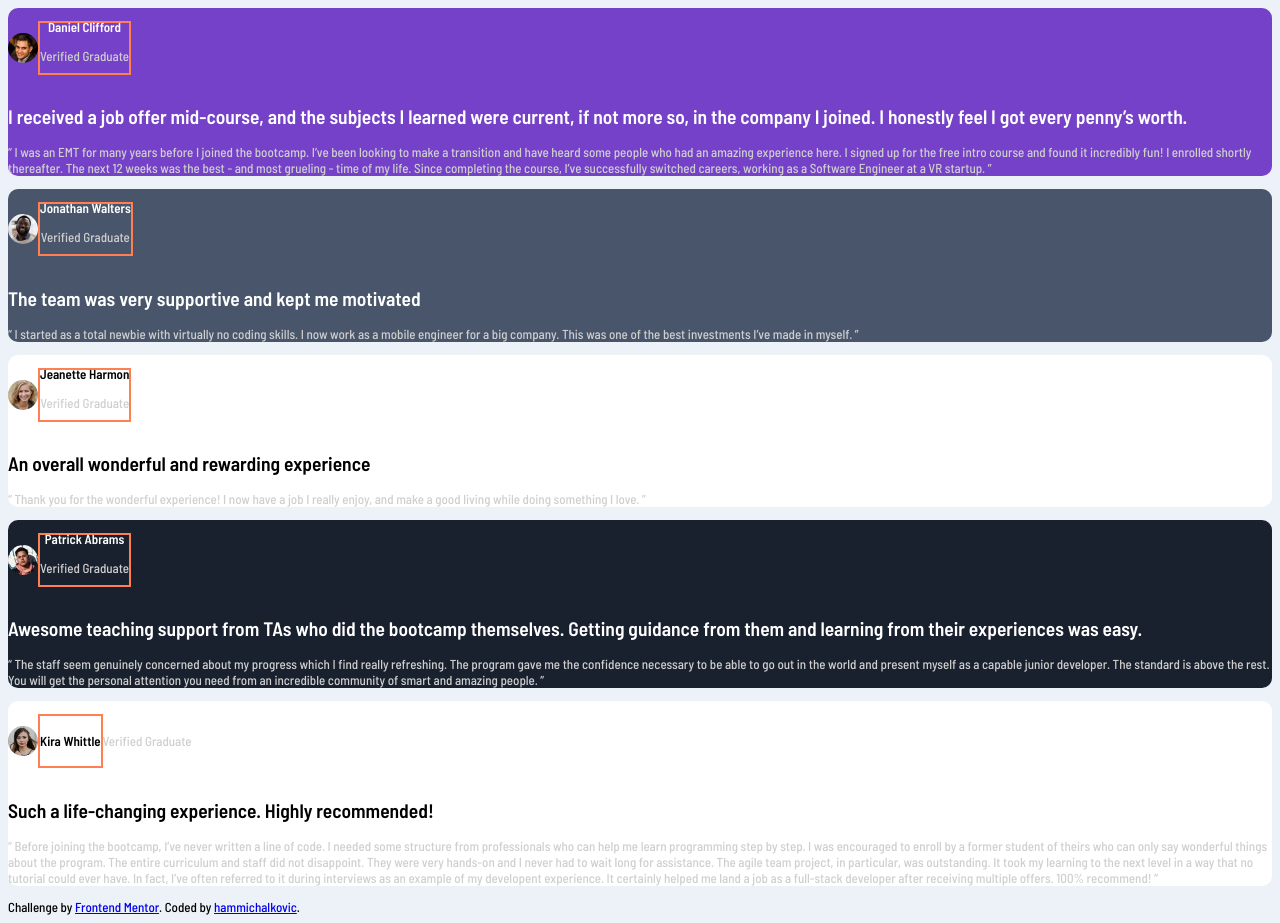
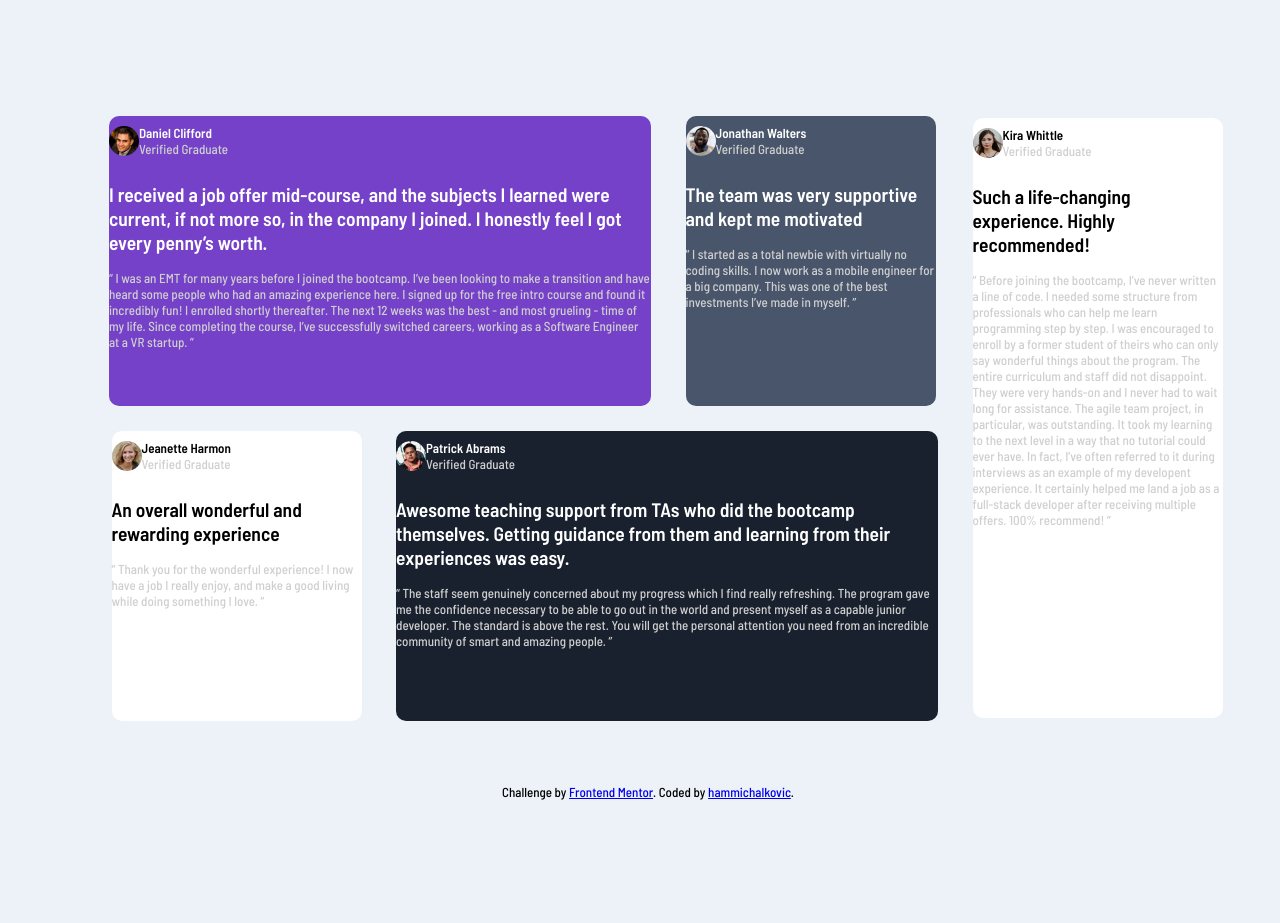
Before and after one commit to hammichalkovic/frontend-mentor-practices, a plain HTML site: page junior/testimonials-grid-section-main/index.html in a window 1280 px wide. After the commit the page ends 816 px from the top, so only its background shows below. Drawn offline with Linux system fonts and the light colour scheme.

Commit message:
Set grid in CSS and change footer in HTML

```diff
--- a/junior/testimonials-grid-section-main/css/style.css
+++ b/junior/testimonials-grid-section-main/css/style.css
@@ -4,6 +4,26 @@ body {
     background-color: hsl(210, 46%, 95%);
     font-family: 'Barlow Semi Condensed', sans-serif;
     font-size: 13px;
+    min-height: 100vh;
+    width: 100vw;
+    display: flex;
+    flex-direction: column;
+    justify-content: center;
+    align-items: center;
+}
+
+main {
+    height: 600px;
+    width: 1100px;
+    display: grid;
+    place-items: center;
+    grid-template-columns: repeat(4, 277px);
+    grid-template-rows: repeat(2, 305px);
+    grid-template-areas:
+    "dc dc jw kw"
+    "jh pa pa kw";
+    gap: 10px;
+
 }
 
 section {
@@ -25,44 +45,69 @@ p {
     color: hsl(0, 0%, 81%);
 }
 
+.feedback1 {
+    /* border: 2px solid salmon; */
+    background-color: hsl(263, 55%, 52%);
+    grid-area: dc;
+    height: 290px;
+    width: 542px;
+}
+
+.feedback2 {
+    background-color: hsl(217, 19%, 35%);
+    grid-area: jw;
+    width: 250px;
+    height: 290px;
+}
+
+.feedback3 {
+    background-color: white;
+    grid-area: jh;
+    width: 250px;
+    height: 290px;
+}
+
+.feedback4 {
+    background-color: hsl(219, 29%, 14%);
+    grid-area: pa;
+    width: 542px;
+    height: 290px;
+}
+
+.feedback5 {
+    background-color: white;
+    grid-area: kw;
+    width: 250px;
+    height: 600px;
+}
+
+.attribution {
+    position: absolute;
+    bottom: 0;
+}
+
 div.head1,
 div.head2,
 div.head3,
 div.head4,
 div.head5 {
-    height: 80px;
+    height: 50px;
     display: flex;
     align-items: center;
+    /* border: 1px solid salmon; */
+}
+
+p.status {
+    margin: 0;
 }
 
 div.bio {
     height: 50px;
-    border: 2px solid coral;
+    width: 100px;
     display: flex;
     flex-direction: column;
-    align-items: center;
+    align-items: flex-start;
     justify-content: center;
-}
-
-.feedback1 {
-    /* border: 2px solid salmon; */
-    background-color: hsl(263, 55%, 52%);
-}
-
-.feedback2 {
-    background-color: hsl(217, 19%, 35%);
-}
-
-.feedback3 {
-    background-color: white;
-}
-
-.feedback4 {
-    background-color: hsl(219, 29%, 14%);
-}
-
-.feedback5 {
-    background-color: white;
 }
 
 .feedback1 h1,
--- a/junior/testimonials-grid-section-main/index.html
+++ b/junior/testimonials-grid-section-main/index.html
@@ -8,6 +8,7 @@
   <link rel="stylesheet" href="./css/style.css">
 </head>
 <body>
+  <main>
     <section class="feedback1">
       <div class="head1">
         <img src="./images/image-daniel.jpg" alt="Daniel Clifford picture">
@@ -60,7 +61,7 @@
       <div class="head5">
         <img src="./images/image-kira.jpg" alt="Kira Whittle picture">
         <div class="bio">
-        <div></div><h2 class="name5">Kira Whittle</h2></div>
+          <div><h2 class="name5">Kira Whittle</h2></div>
           <div><p class="status">Verified Graduate</p></div>
         </div>
       </div>
@@ -68,6 +69,7 @@
       <p class="text5">“ Before joining the bootcamp, I’ve never written a line of code. I needed some structure from professionals who can help me learn programming step by step. I was encouraged to enroll by a former student of theirs who can only say wonderful things about the program. The entire curriculum and staff did not disappoint. They were very hands-on and I never had to wait long for assistance. The agile team project, in particular, was outstanding. It took my learning to the next level in a way that no tutorial could ever have. In fact, I’ve often referred to it during interviews as an example of my developent experience. It certainly helped me land a job as a full-stack developer after receiving multiple offers. 100% recommend! ”
       </p>
     </section>
+  </main>
   <div class="attribution">
     Challenge by <a href="https://www.frontendmentor.io?ref=challenge" target="_blank">Frontend Mentor</a>.
     Coded by <a href="https://github.com/hammichalkovic">hammichalkovic</a>.
```
Lines whose indentation alone changed are shown as unchanged.
